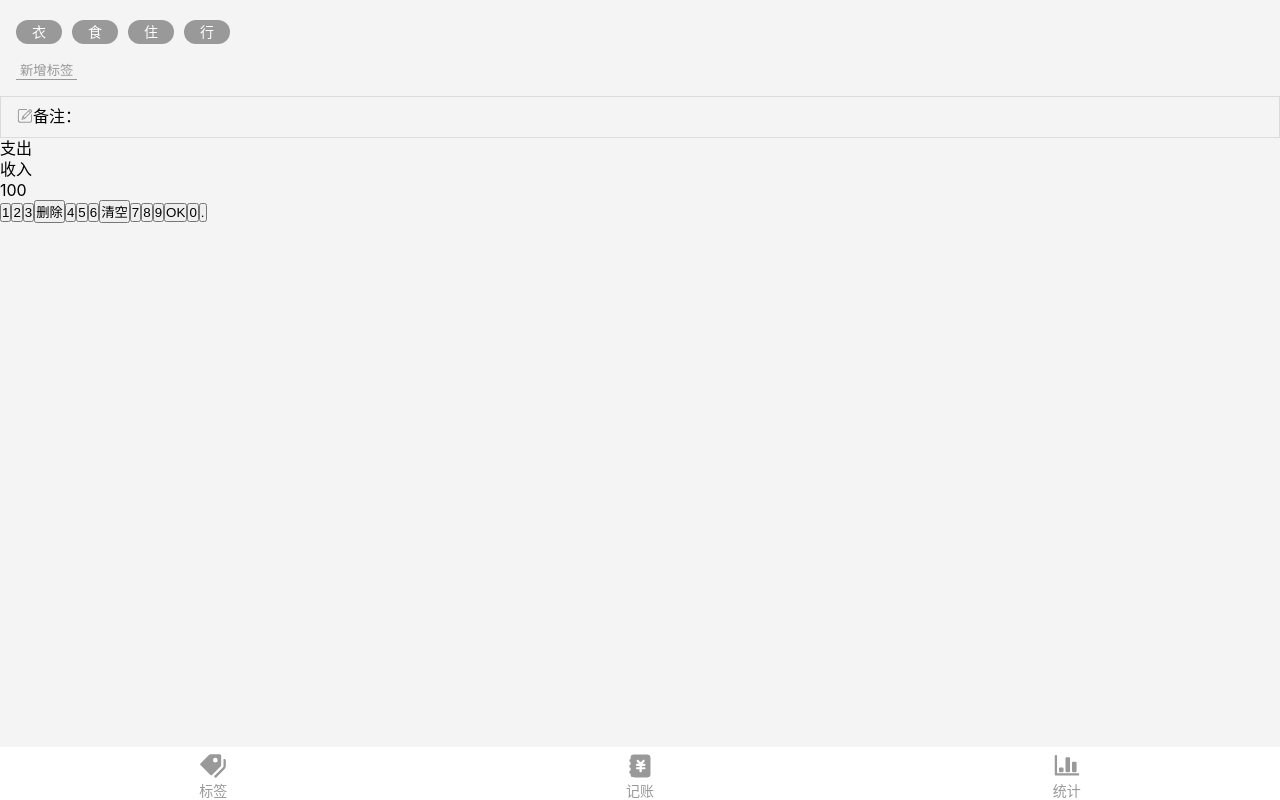
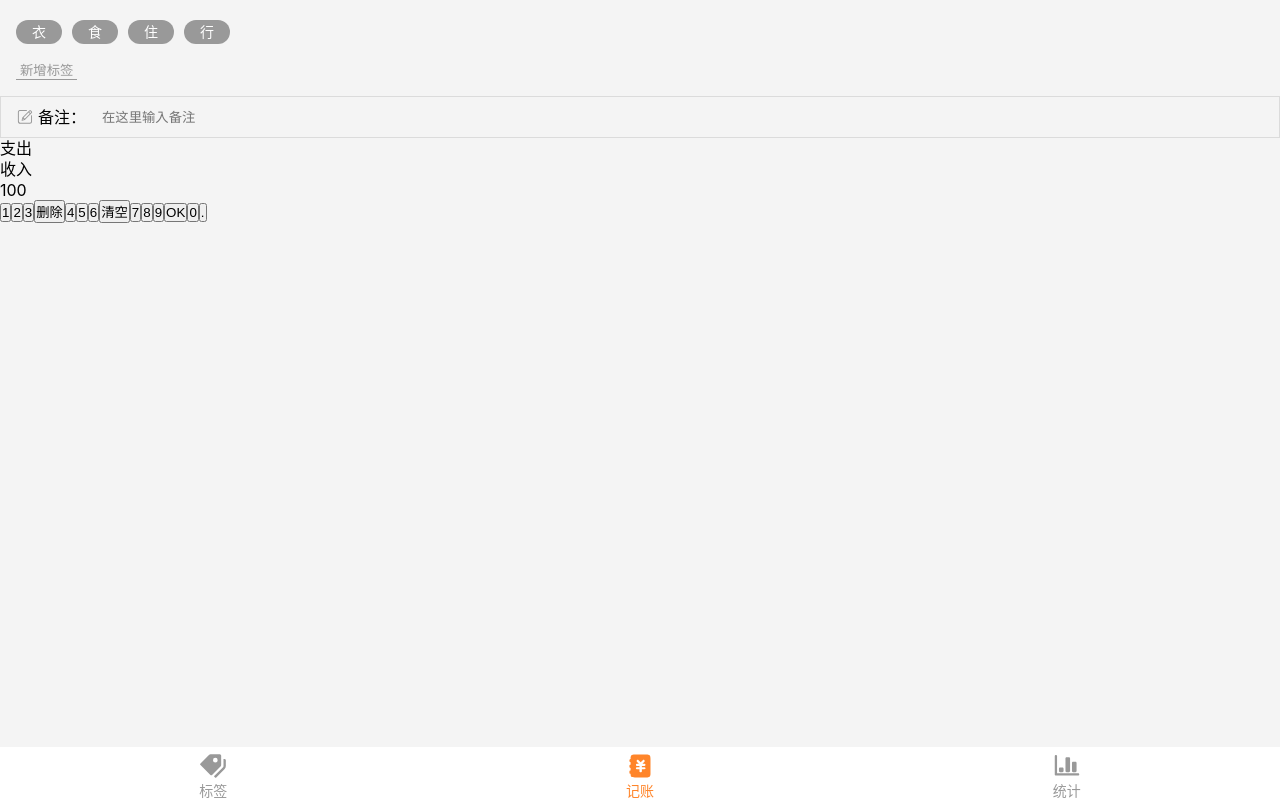
Before and after one commit to Biao9527/tally-react, a React app: page /#/money in a window 1280 px wide. Built offline with nearby package versions, Linux system fonts and the light colour scheme.

Commit message:
完成 NotesSection的CSS

```diff
--- a/src/components/Nav.tsx
+++ b/src/components/Nav.tsx
@@ -23,7 +23,7 @@ const NavWrapper = styled.nav`
 
     }
 
-    > .selected {
+    .selected {
       color: #ff852a;
     }
   }
--- a/src/index.scss
+++ b/src/index.scss
@@ -31,3 +31,6 @@ body {
   background: #f4f4f4;
   line-height: 1.3;
 }
+:focus{
+  outline: none;
+}
--- a/src/views/Money.tsx
+++ b/src/views/Money.tsx
@@ -41,22 +41,33 @@ const NotesSection = styled.section`
   display: flex;
   align-items: center;
   border: 1px solid rgba(0, 0, 0, 0.1);
-  span{
+  padding: 0 16px;
+  > label{
+    display: flex;
+    align-items: center;
+    >span{
+      margin-right: 16px;
+      white-space: nowrap;
       font-size: 16px;
-    padding-left: 16px;
-  }
-  input{
-    height: 40px;
-    background: transparent;
-    border: none;
-  }
-  .icon{
+      >.icon{
+        margin-right: 5px;
         width: 1em;
         height: 1em;
         vertical-align: -0.15em;
         fill: currentColor;
         overflow: hidden;
       }
+    }
+    >input{
+      height: 40px;
+      width: 100%;
+      background: transparent;
+      border: none;
+
+    }
+
+  }
+
 `;
 const CategorySection = styled.section`
 
@@ -83,8 +94,9 @@ const Money = () => {
         <label>
           <span>
             <Icon name='remark'/>
-            备注：</span>
-          <input type="text"/>
+            备注：
+          </span>
+          <input type="text" placeholder='在这里输入备注'/>
         </label>
       </NotesSection>
       <CategorySection>
```
Lines whose indentation alone changed are shown as unchanged.
